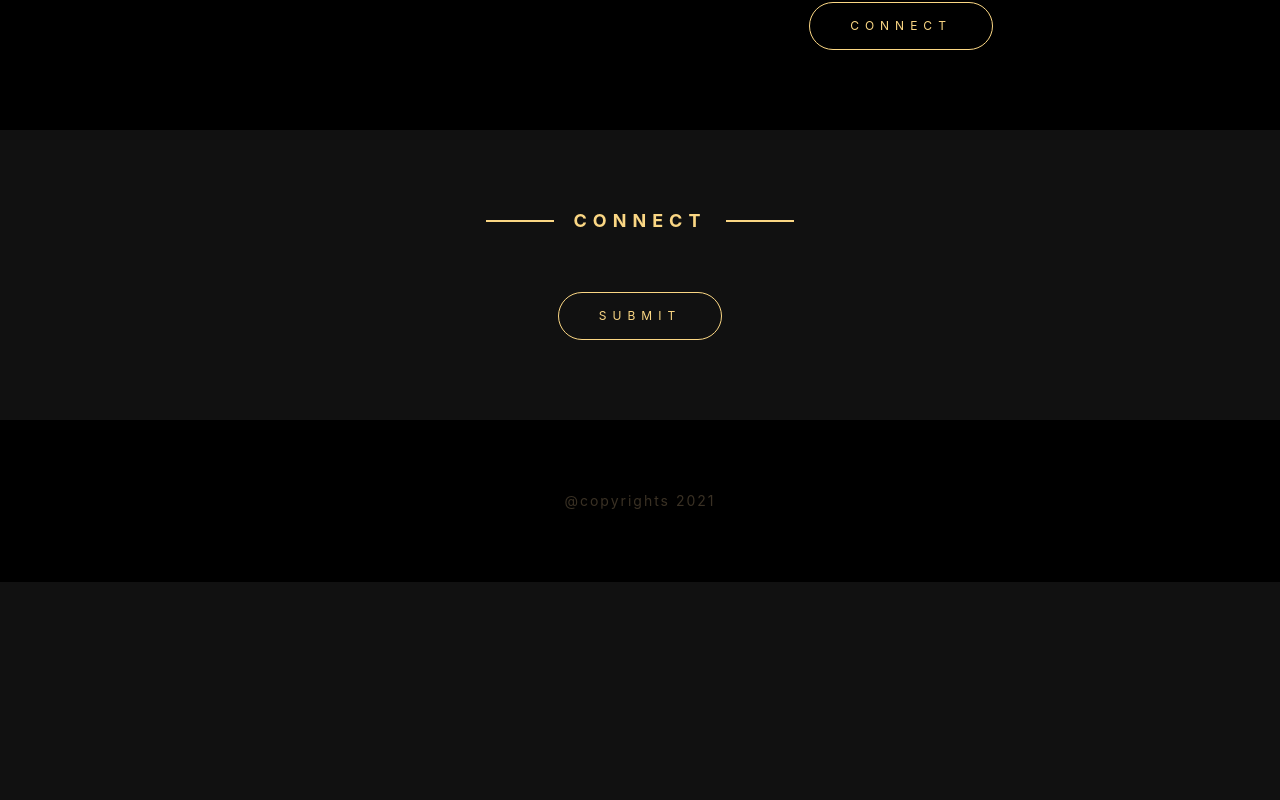
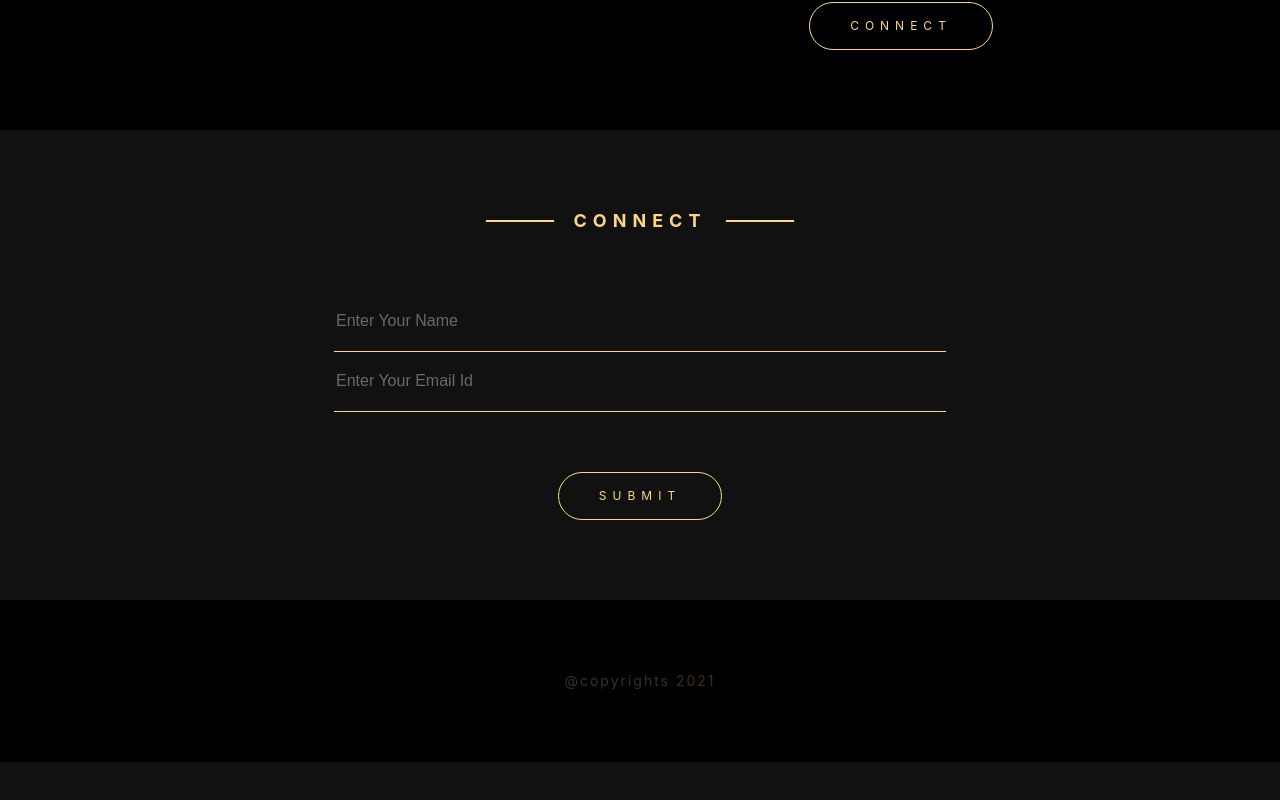
Before and after one commit to mdahmed-abdus/portfolio, a React (Create React App) app: page / in a window 1280 px wide. Shown: the part 2823-3623 px from the top of the page. Before the commit the page ends 3565 px from the top, so only its background shows below. Built offline with nearby package versions, Linux system fonts and the light colour scheme.

Commit message:
Feat:Add form and form-styles

```diff
--- a/src/components/Home.js
+++ b/src/components/Home.js
@@ -184,8 +184,21 @@ function Home(props) {
                 />
               </div>
             </div>
-            <div className="flexCenter pt60">
-              <Button buttonText="submit" />
+
+            <div className="form-container pt60 flexCenter">
+              <form className="form-main-style">
+                <label>
+                  <input type="text" placeholder="Enter Your Name" />
+                </label>
+
+                <label>
+                  <input type="email" placeholder="Enter Your Email Id" />
+                </label>
+                {/* <input type="submit" value="Submit" /> */}
+                <div className="flexCenter pt60">
+                  <Button buttonText="submit" />
+                </div>
+              </form>
             </div>
           </div>
         </section>
--- a/src/scss/customStyles.scss
+++ b/src/scss/customStyles.scss
@@ -30,3 +30,31 @@ img {
 .darkBg {
   background-color: $secondary-black;
 }
+
+.form-container {
+  .form-main-style {
+    width: 60%;
+    input {
+      width: 100%;
+      height: 60px;
+      border: none;
+      background-color: inherit;
+      border-bottom: 1px solid $primary;
+      caret-color: $primary-white;
+      &:focus-visible {
+        outline: none;
+      }
+    }
+    ::placeholder {
+      font-size: $font-16;
+      line-height: 19px;
+      text-transform: capitalize;
+      color: #666a6f;
+    }
+    input[type='text'],
+    input[type='email'] {
+      font-size: 16px;
+      color: $primary-white;
+    }
+  }
+}
```
